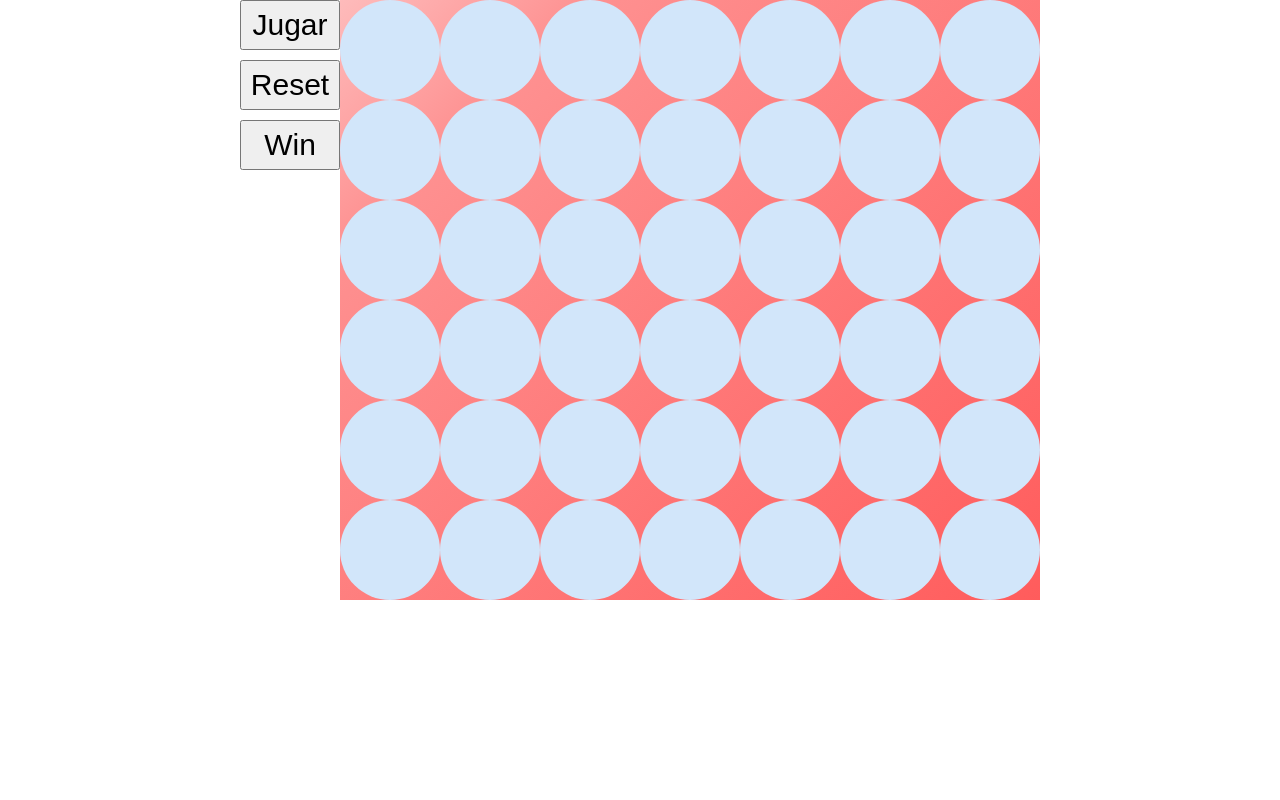
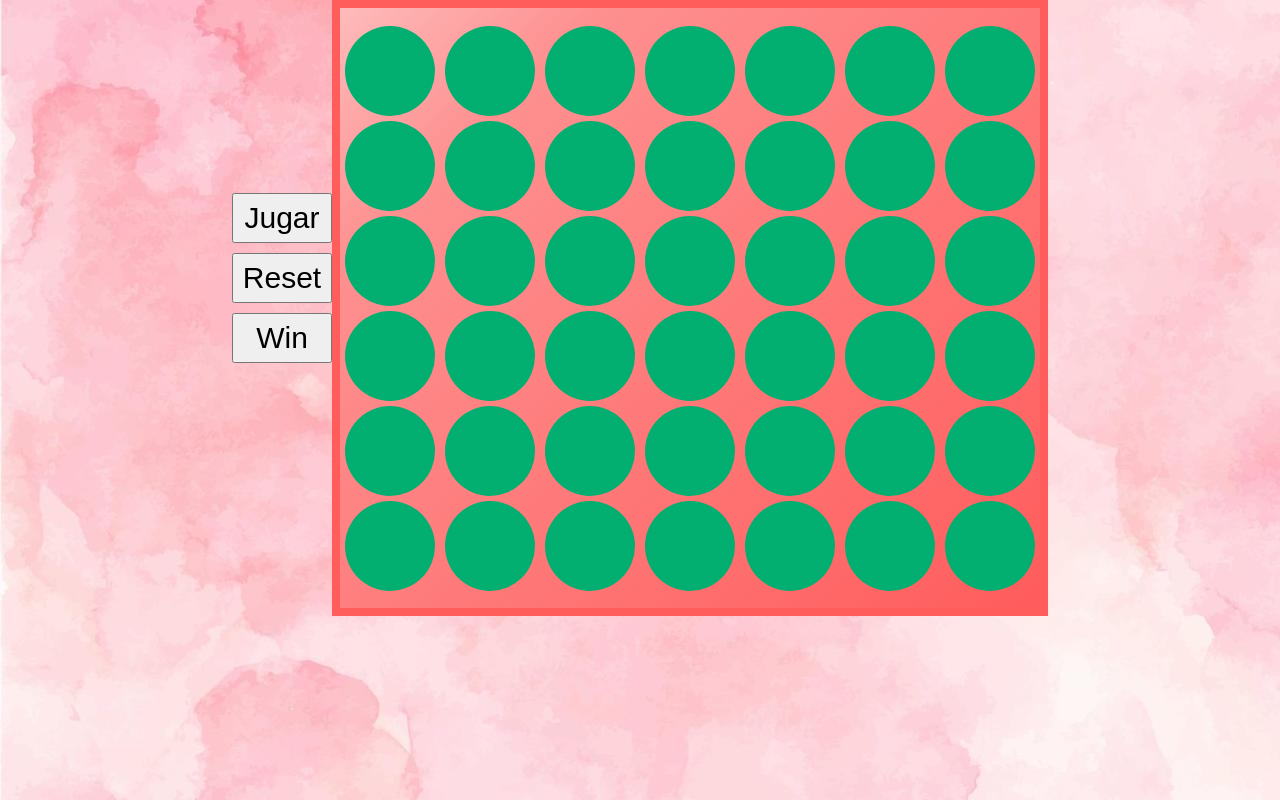
Before and after one commit to FranGuerre/cuatro_en_linea, a plain HTML site: page index.html in a window 1280 px wide. Drawn offline with nearby package versions, Linux system fonts and the light colour scheme.

Commit message:
detalles estéticos

```diff
--- a/css/style.css
+++ b/css/style.css
@@ -2,13 +2,17 @@
   padding:0;
   margin:0;
   font-size:62.25%;
-  box-sizing: border-box;
+  /* box-sizing: border-box; */
 }
 
 body {
   display:grid;
   justify-content: center;
+  align-content:center;
+  align-items: center;
   grid-auto-flow: column;
+  background: url("/img/fondo-acuarela.jpg");
+
 }
 header {
   display:flex;
@@ -33,14 +37,16 @@ header
 
 #tablero {
   display:grid;
+  justify-content:center;
   width:700px;
   height:600px;
   grid-template-columns:repeat(7,1fr);
   background: rgb(254,187,187); /* Old browsers */
-background: -moz-linear-gradient(-45deg, rgb(254,187,187) 0%, rgb(254,144,144) 20%, rgb(255,92,92) 100%); /* FF3.6-15 */
-background: -webkit-linear-gradient(-45deg, rgb(254,187,187) 0%,rgb(254,144,144) 20%,rgb(255,92,92) 100%); /* Chrome10-25,Safari5.1-6 */
-background: linear-gradient(135deg, rgb(254,187,187) 0%,rgb(254,144,144) 20%,rgb(255,92,92) 100%); /* W3C, IE10+, FF16+, Chrome26+, Opera12+, Safari7+ */
-filter: progid:DXImageTransform.Microsoft.gradient( startColorstr='#febbbb', endColorstr='#ff5c5c',GradientType=1 ); /* IE6-9 fallback on horizontal gradient */
+  background: -moz-linear-gradient(-45deg, rgb(254,187,187) 0%, rgb(254,144,144) 20%, rgb(255,92,92) 100%); /* FF3.6-15 */
+  background: -webkit-linear-gradient(-45deg, rgb(254,187,187) 0%,rgb(254,144,144) 20%,rgb(255,92,92) 100%); /* Chrome10-25,Safari5.1-6 */
+  background: linear-gradient(135deg, rgb(254,187,187) 0%,rgb(254,144,144) 20%,rgb(255,92,92) 100%); /* W3C, IE10+, FF16+, Chrome26+, Opera12+, Safari7+ */
+  filter: progid:DXImageTransform.Microsoft.gradient( startColorstr='#febbbb', endColorstr='#ff5c5c',GradientType=1 ); /* IE6-9 fallback on horizontal gradient */
+  border:8px solid rgb(255,92,92);
 }
 
 .columna {
@@ -48,6 +54,8 @@ filter: progid:DXImageTransform.Microsoft.gradient( startColorstr='#febbbb', end
   flex-wrap: nowrap;
   flex-direction: column;
   justify-content:center;
+  align-items: center;
+  gap:5px;
   /* background-color:rgb(250,150,150); */
   width:100px;
   height:100%;
@@ -57,19 +65,12 @@ filter: progid:DXImageTransform.Microsoft.gradient( startColorstr='#febbbb', end
   background-color:rgb(250,190,150);
 }
 
-.espacio {
-  pointer-events: none;
-  display:flex;
-
-  justify-content: center;
-  align-items: center;
-}
 .ficha {
   /* pointer-events: none; */
-  width:100%;
-  height:100%;
+  height:90px;
+  width:90px;
   border-radius:50%;
-  background-color:rgb(210,230,250);
+  background-color:rgb(2, 175, 112);
 }
 
 .ficha--A {
```
Also changed, not shown: img/fondo-acuarela.jpg (added).
